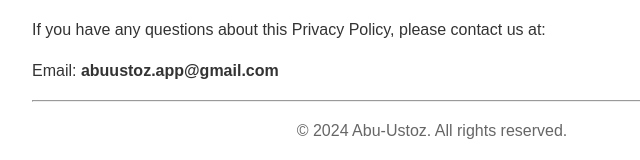
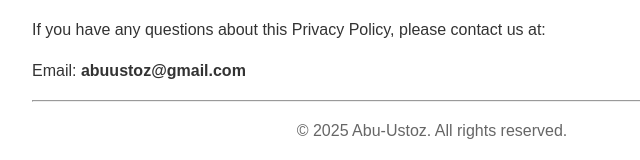
Before and after one commit to abuustoz-del/privacy-policy, a plain HTML site: page index.html in a window 1280 px wide. Shown: the part 1576-1736 px from the top of the page, 208-848 px from the left. Drawn offline with Linux system fonts and the light colour scheme.

Commit message:
Update index.html

```diff
--- a/index.html
+++ b/index.html
@@ -72,9 +72,9 @@
 
     <h2>Contact Us</h2>
     <p>If you have any questions about this Privacy Policy, please contact us at:</p>
-    <p>Email: <strong>abuustoz.app@gmail.com</strong></p>
+    <p>Email: <strong>abuustoz@gmail.com</strong></p>
 
     <hr>
-    <p style="text-align: center; color: #666;">© 2024 Abu-Ustoz. All rights reserved.</p>
+    <p style="text-align: center; color: #666;">© 2025 Abu-Ustoz. All rights reserved.</p>
 </body>
 </html>
```
